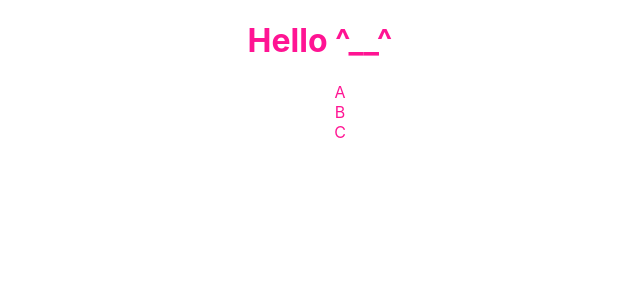
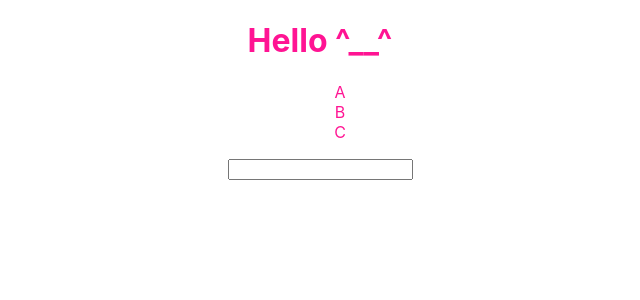
Before and after one commit to NguyenTrGiang97/react-hooks-basic, a React (Create React App) app: page / in a window 1280 px wide. Shown: the top 300 px of the page, without its empty margins (320-960 px from the left). Built offline with nearby package versions, Linux system fonts and the light colour scheme.

Commit message:
TodoForm use useState

```diff
--- a/src/App.js
+++ b/src/App.js
@@ -2,6 +2,7 @@
 import './App.scss';
 import ColorBox from './components/ColorBox/ColorBox';
 import TodoList from './components/TodoList';
+import TodoForm from './components/TodoForm';
 
 
 function App() {
@@ -27,13 +28,27 @@
       setTodoList(newTodoList);
    }
 
+   function handleTodoFormSubmit(formValues) {
+      console.log(formValues);
+      const newTodo = {
+         id: todoList.length + 3,
+         ...formValues,
+      }
+
+      const newTodoList = [...todoList];
+      newTodoList.push(newTodo);
+      setTodoList(newTodoList);
+   }
+
    return (
       <div className="App">
          <h1>Hello ^__^</h1>
          {/* <ColorBox /> */}
 
          <TodoList todos={todoList} onTodoClick = {handleTodoClick} />
-      </div>
+
+         <TodoForm  onSubmit={handleTodoFormSubmit} />
+     </div>
    );
 }
 
--- /dev/null
+++ b/src/components/TodoForm/index.js
@@ -0,0 +1,40 @@
+import React, { useState } from 'react';
+import PropTypes from 'prop-types';
+
+TodoForm.propTypes = {
+    onSubmit: PropTypes.func,
+};
+
+TodoForm.defaultProps = {
+    onSubmit: null
+}
+
+function TodoForm(props) {
+    const {onSubmit} = props;
+    const [value, setValue] = useState('');
+
+    function handleValueChange(e) {
+        //console.log(e.target.value);
+        setValue(e.target.value);
+    }
+
+    function handleSubmit(e) {
+        e.preventDefault();
+        if(!onSubmit) return;
+
+        const formValues = {
+            title: value
+        };
+
+        onSubmit(formValues);
+        setValue('');
+    }
+
+    return (
+        <form onSubmit={handleSubmit}>
+            <input type="text" value={value} onChange={handleValueChange} />
+        </form>
+    );
+}
+
+export default TodoForm;
```
